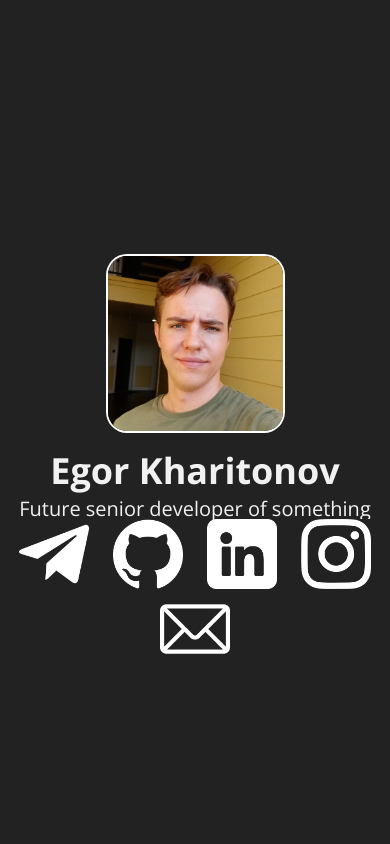
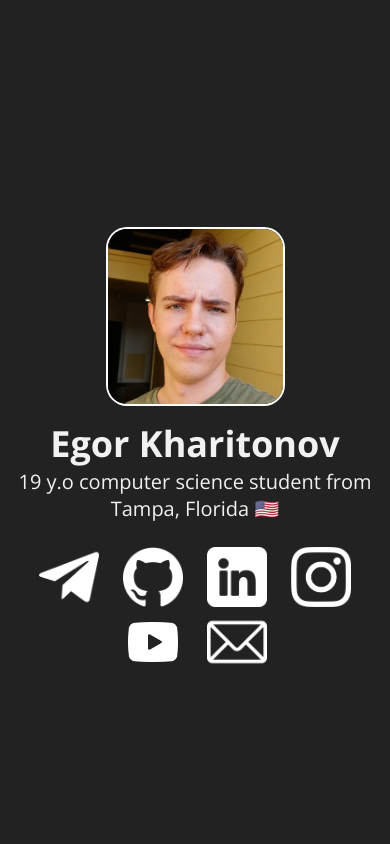
Before and after one commit to kharitonov-egor/kharitonovegor.com, a PHP site: page / in a window 390 px wide. Run offline with PHP 8.4, Linux system fonts and the light colour scheme.

Commit message:
Changed scaling, image to closer, added youtube

```diff
--- a/index.html
+++ b/index.html
@@ -54,7 +54,7 @@
 
                 <div>
                     <h1>Egor Kharitonov</h1>
-                    <p>Future senior developer of something</p>
+                    <p>19 y.o computer science student from Tampa, Florida 🇺🇸</p>
                 </div>
 
             </header>
@@ -77,7 +77,11 @@
                     <img src="images/insta.png" class="SocialIcons">
                 </a>
 
-                <a href="mailto:ega.khar@gmail.com" class="HidenButton" id="EmailCopy" target="_blank">
+                <a href="https://www.youtube.com/@kharitonov_egor" class="HidenButton" id="EmailCopy" target="_blank">
+                    <img src="images/youtube.png" class="SocialIcons">
+                </a>
+
+                <a href="mailto:ekharitonov@hawkmail.hccfl.edu" class="HidenButton" id="EmailCopy" target="_blank">
                     <img src="images/email.png" class="SocialIcons">
                 </a>
 
@@ -86,7 +90,7 @@
 
             </main>
 
-        <p style="display: none" id="EmailToCopy">ega.khar@gmail.com</p>
+        <p style="display: none" id="EmailToCopy">ekharitonov@hawkmail.hccfl.edu</p>
 
         <script src="script.js"></script>
 
--- a/styles.css
+++ b/styles.css
@@ -18,18 +18,12 @@ body {
 }
 
 .container {
-    width: 500px;
+    width: 550px;
     height: 100vh;
     margin: 0 auto;
     display: grid;
     align-content: center;
     align-items: center;
-}
-
-@media only screen and (max-width: 400px) {
-    .container {
-        width: 100vw;
-    }
 }
 
 p, h1, h2, h3 {
@@ -46,14 +40,24 @@ p {
 
 header {
     text-align: center;
-    height: 225px;
-    padding-bottom: 10%;
+    margin-bottom: 25px;
 }
 
 h3 {
     margin-bottom: 15px;
 
 }
+
+@media only screen and (max-width: 400px) {
+    .container {
+        width: 96vw;
+    }
+
+    .header {
+        margin-bottom: 100px;
+    }
+}
+
 .icon {
     width: 175px;
     height: 175px;
@@ -75,8 +79,8 @@ main {
 .SocialIcons {
     margin-right: 10px;
     margin-left: 10px;
-    height: 70px;
-    width: 70px;
+    height: 60px;
+    width: 60px;
 }
 
 #EmailCopyConfirmation {
```
Also changed, not shown: images/favicon.ico, images/me3.jpg, images/youtube.png (added).
